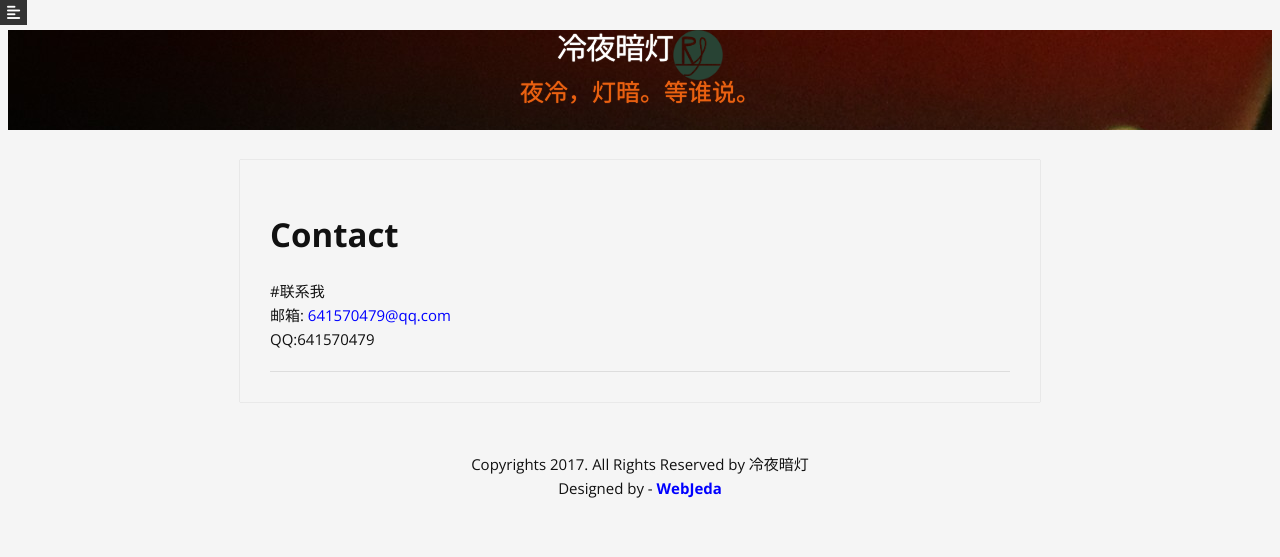
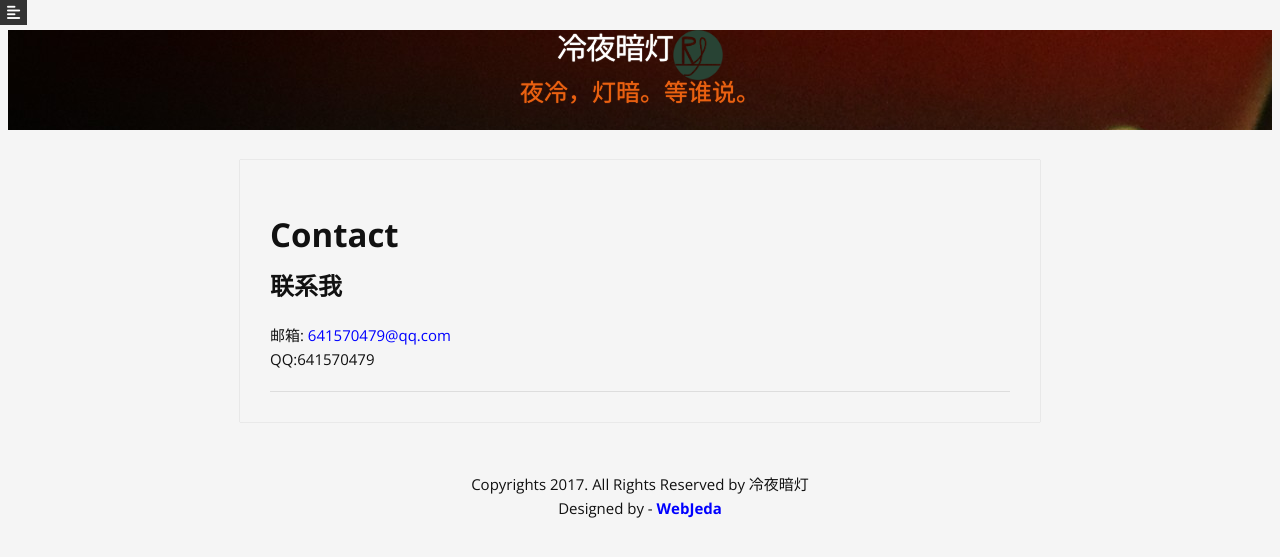
Before and after one commit to GitHubNull/GitHubNull.github.io, a Jekyll site: the page built from _pages/contact.md, in a window 1280 px wide. Shown: the top 557 px of the page. Built offline with Jekyll 4.4.1, drawn with Linux system fonts in a browser that asks for light colours; nearby versions of some CDN libraries.

```diff
--- a/_pages/contact.md
+++ b/_pages/contact.md
@@ -3,6 +3,8 @@ title: Contact
 layout: post
 permalink: /contact/
 ---
-#联系我
+
+联系我
+-------------
 邮箱: <a href="mailto:641570479@qq.com">641570479@qq.com</a>
 QQ:641570479
```
